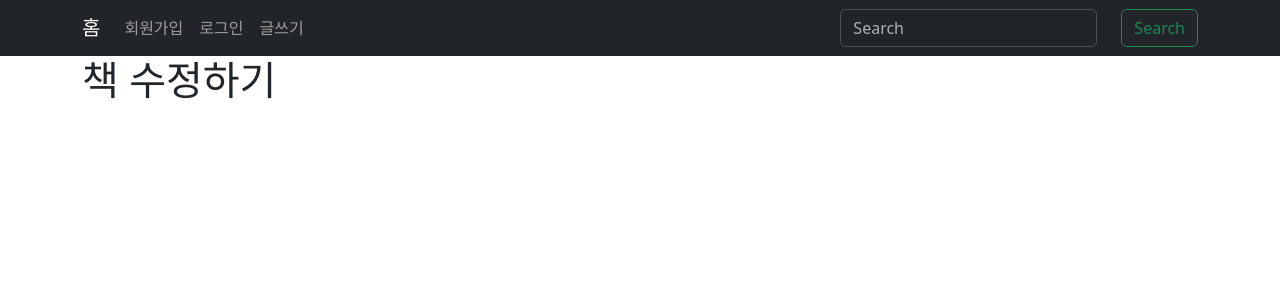
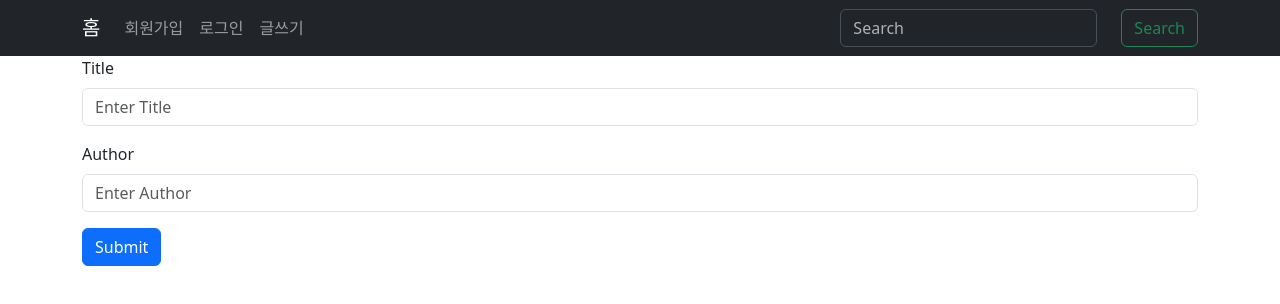
Before and after one commit to hhmkorea/testLab, a React (Create React App) app in the folder book/book-frontend/: page /updateForm/1 in a window 1280 px wide. Shown: the top 304 px of the page. Built offline with nearby package versions, Linux system fonts and the light colour scheme; no server answers.

Commit message:
상세보기:수정하기

```diff
--- a/book/book-frontend/src/pages/book/Detail.js
+++ b/book/book-frontend/src/pages/book/Detail.js
@@ -37,10 +37,17 @@ const Detail = (props) => {
         }
       });
   };
+
+  const updateBook = () => {
+    navigate('/updateForm/' + id);
+  };
+
   return (
     <div>
       <h1>책 상세보기</h1>
-      <Button variant="warning">수정</Button>{' '}
+      <Button variant="warning" onClick={updateBook}>
+        수정
+      </Button>{' '}
       <Button variant="danger" onClick={deleteBook}>
         {' '}
         {/* 이렇게 해도 됨.onClick={() => deleteBook(book.id)} */}
--- a/book/book-frontend/src/pages/book/UpdateForm.js
+++ b/book/book-frontend/src/pages/book/UpdateForm.js
@@ -1,10 +1,95 @@
-import React from 'react';
+import React, { useEffect, useState } from 'react';
+import { Button, Form } from 'react-bootstrap';
+import Home from './Home';
+import { useNavigate, useParams } from 'react-router-dom';
 
 const UpdateForm = () => {
+  const propsParam = useParams();
+  const id = propsParam.id;
+
+  const [book, setBook] = useState({
+    title: '',
+    author: '',
+  });
+
+  useEffect(() => {
+    fetch('http://localhost:8080/book/' + id)
+      .then((res) => res.json())
+      .then((res) => {
+        setBook(res); // 여기 res는 항상 새로 만들어서 들어가는 것.
+      });
+  }, []);
+
+  const changeValue = (e) => {
+    setBook({
+      ...book, // 기존값 지워지지 않게 spread 연산자로 뿌려둠.
+      [e.target.name]: e.target.value, // name이 title이나 author값을 받아서 거기에 있는 value를 변경.
+    });
+  };
+
+  let navigate = useNavigate();
+  const submitBook = (e) => {
+    e.preventDefault(); // submit이 action을 안타고 자기 할일을 그만함.
+    fetch('http://localhost:8080/book/' + id, {
+      method: 'PUT',
+      headers: {
+        'Content-Type': 'application/json;charset=utf-8',
+      },
+      body: JSON.stringify(book), // JS 오브젝트를 Json 형태로 만들어서 던짐.
+    })
+      .then((res) => {
+        console.log('정상', res);
+        if (res.status === 200) {
+          return res.json();
+        } else {
+          return null;
+        }
+      })
+      .then((res) => {
+        // Catch는 여기서 오류가 나야 실행됨(예:json 안들어왔을때)
+        if (res !== null) {
+          //props.history.push('/');
+          navigate('/book/' + id);
+        } else {
+          alert('책 수정에 실패하였습니다.');
+        }
+      })
+      .catch((error) => {
+        console.log('실패', error);
+      });
+  };
+
   return (
-    <div>
-      <h1>책 수정하기</h1>
-    </div>
+    <Form onSubmit={submitBook}>
+      <Form.Group className="mb-3" controlId="formBasicEmail">
+        <Form.Label>Title</Form.Label>
+        {/* bootstrap insert text */}
+        <Form.Control
+          type="text"
+          placeholder="Enter Title"
+          onChange={changeValue}
+          name="title"
+          value={book.title}
+        />
+        <Form.Text className="text-muted"></Form.Text>
+      </Form.Group>
+
+      <Form.Group className="mb-3" controlId="formBasicEmail">
+        <Form.Label>Author</Form.Label>
+        <Form.Control
+          type="text"
+          placeholder="Enter Author"
+          onChange={changeValue}
+          name="author"
+          value={book.author}
+        />
+        <Form.Text className="text-muted"></Form.Text>
+      </Form.Group>
+
+      <Button variant="primary" type="submit">
+        Submit
+      </Button>
+    </Form>
   );
 };
 
```
